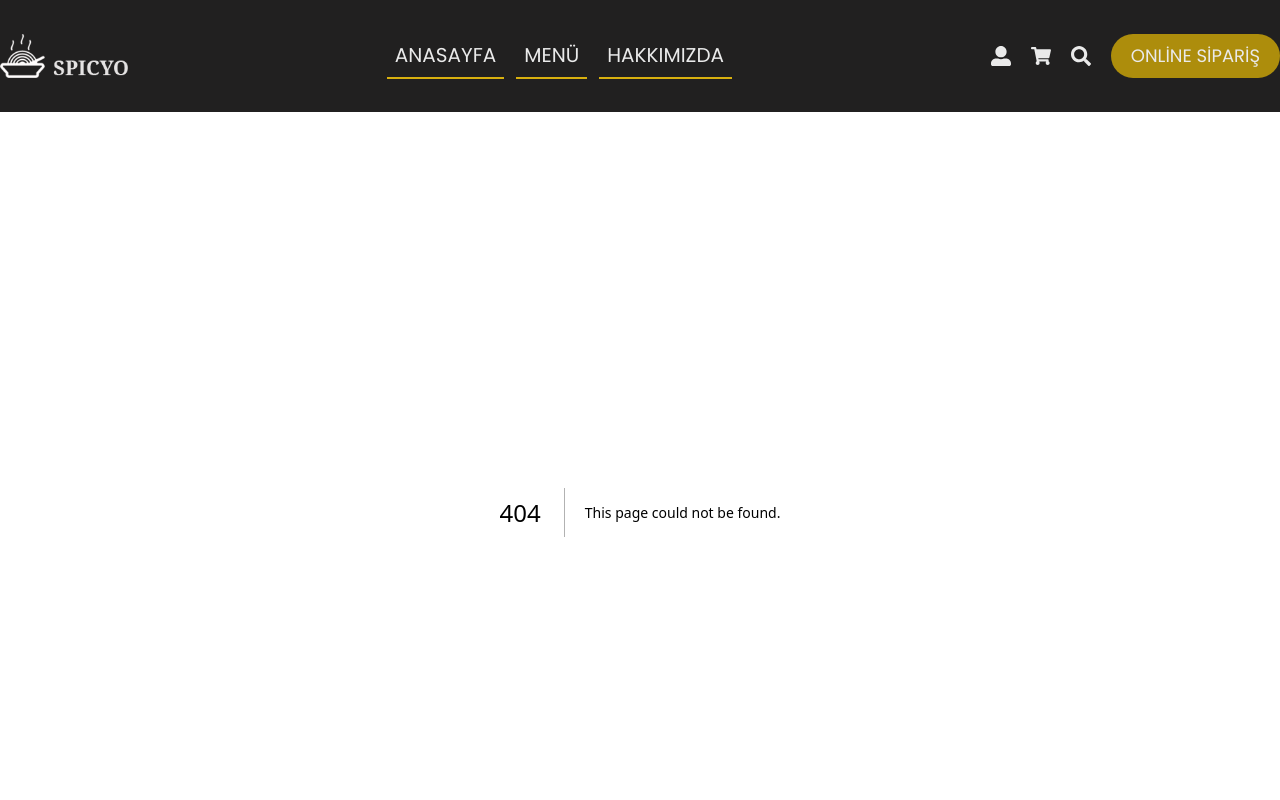
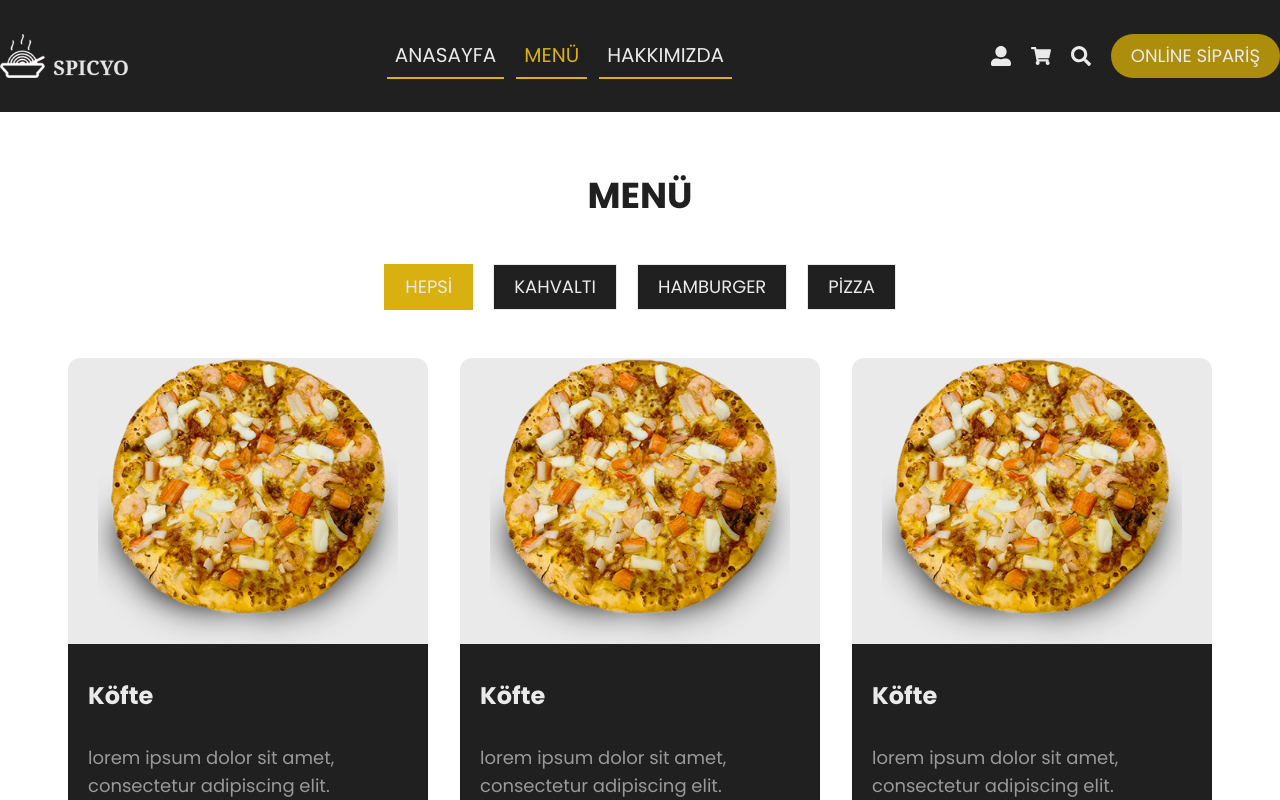
Before and after one commit to ulusoyomer/food-ordering, a Next.js app: page /menu in a window 1280 px wide. Before the commit this address had no page. Shown: the top 800 px of the page. Built offline with nearby package versions, Linux system fonts and the light colour scheme.

Commit message:
Added Pages

```diff
--- a/components/sections/header/Header.jsx
+++ b/components/sections/header/Header.jsx
@@ -42,10 +42,28 @@ const Header = () => {
 								</Link>
 							</li>
 							<li className="header__menu--item">
-								<Link href="#">Menü</Link>
+								<Link
+									className={
+										route.pathname === '/menu'
+											? 'header__menu--item--active'
+											: ''
+									}
+									href="/menu"
+								>
+									Menü
+								</Link>
 							</li>
 							<li className="header__menu--item">
-								<Link href="#">Hakkımızda</Link>
+								<Link
+									className={
+										route.pathname === '/about'
+											? 'header__menu--item--active'
+											: ''
+									}
+									href="/about"
+								>
+									Hakkımızda
+								</Link>
 							</li>
 						</ul>
 					</div>
--- /dev/null
+++ b/pages/about/index.jsx
@@ -0,0 +1,8 @@
+import About from '@/components/sections/About';
+import React from 'react';
+
+const AboutPage = () => {
+	return <About />;
+};
+
+export default AboutPage;
--- /dev/null
+++ b/pages/menu/index.jsx
@@ -0,0 +1,8 @@
+import React from 'react';
+import Menu from '../../components/sections/menu/Menu';
+
+const MenuPage = () => {
+	return <Menu />;
+};
+
+export default MenuPage;
```
